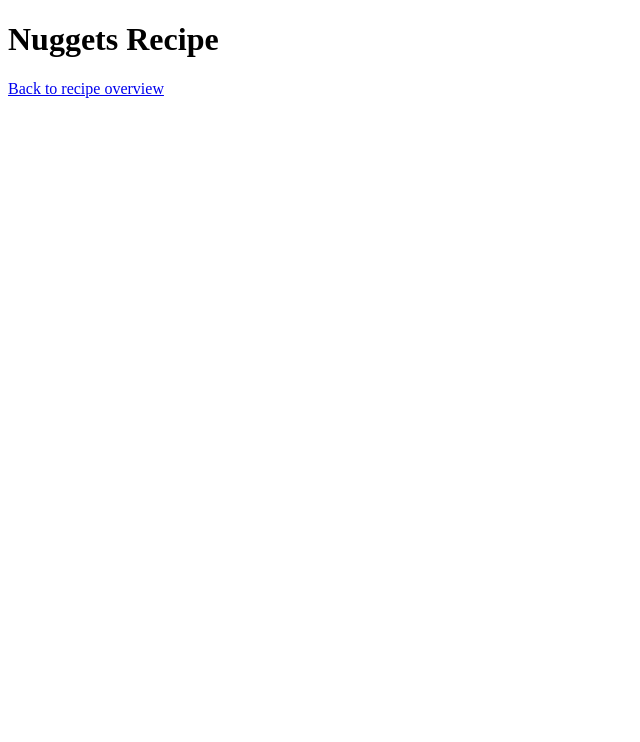
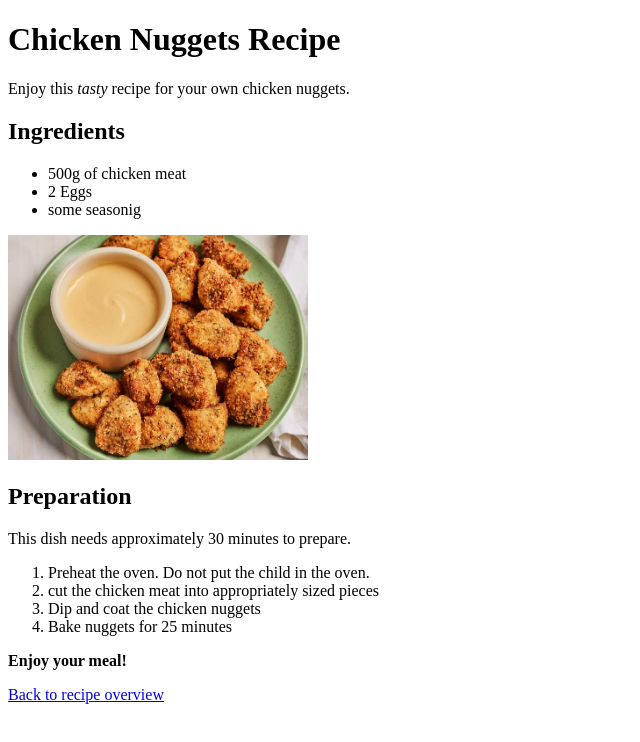
Before and after one commit to HenrikRademacher/odin-recipes, a plain HTML site: page recipes/nuggets.html in a window 1280 px wide. Shown: the whole page, without its empty margins (0-640 px from the left). Drawn offline with Linux system fonts and the light colour scheme.

Commit message:
Add third recipe of pure html

```diff
--- a/recipes/nuggets.html
+++ b/recipes/nuggets.html
@@ -6,7 +6,25 @@
     <title>Nuggets Recipe</title>
 </head>
 <body>
-    <h1>Nuggets Recipe</h1>
+    <h1>Chicken Nuggets Recipe</h1>
+    <p>Enjoy this <em>tasty</em> recipe for your own chicken nuggets.</p>
+    <h2>Ingredients</h2>
+    <ul>
+        <li>500g of chicken meat</li>
+        <li>2 Eggs</li>
+        <li>some seasonig</li>
+    </ul>
+    <img src="../img/Nuggets.webp" alt="Finished chicken nuggets" width="300">
+    <h2>Preparation</h2>
+    <p>This dish needs approximately 30 minutes to prepare.</p>
+    <ol>
+        <li>Preheat the oven. Do not put the child in the oven.</li>
+        <li>cut the chicken meat into appropriately sized pieces</li>
+        <li>Dip and coat the chicken nuggets</li>
+        <li>Bake nuggets for 25 minutes</li>
+    </ol>
+    <p><strong>Enjoy your meal!</strong></p>
+
     <p><a href="../index.html">Back to recipe overview</a></p>
 </body>
 </html>
```
Also changed, not shown: img/Nuggets.webp (added).
